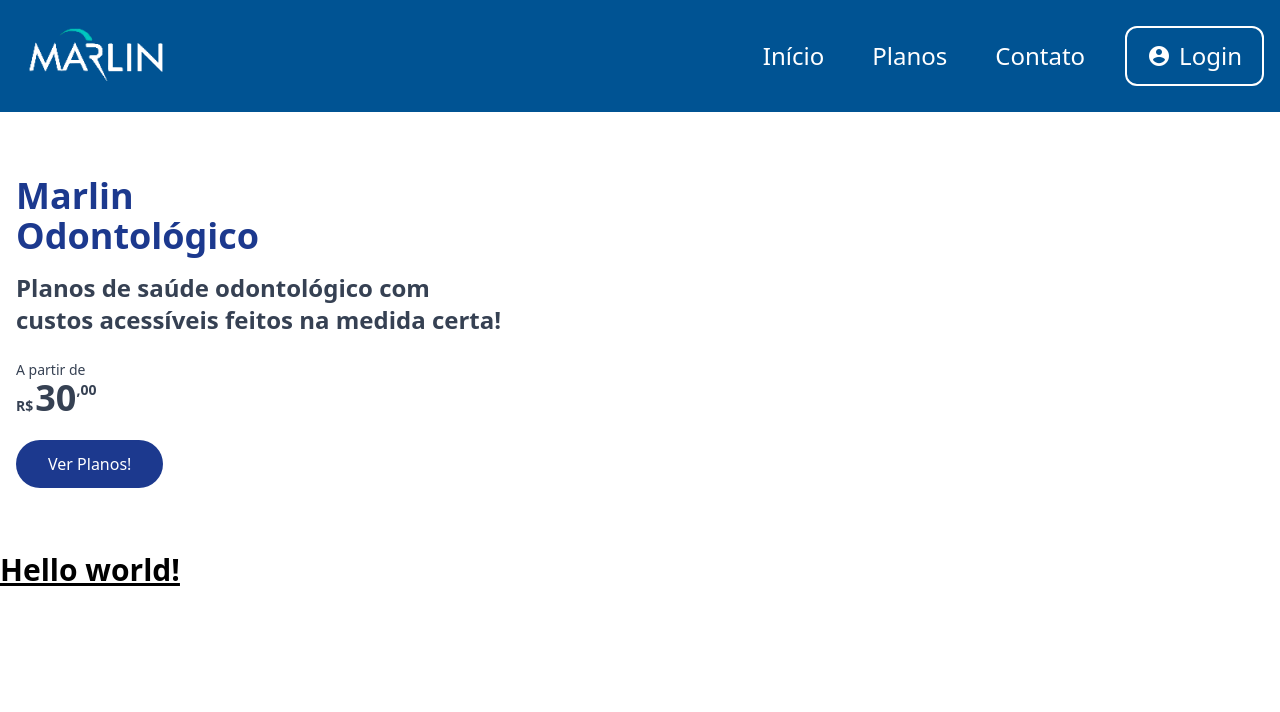
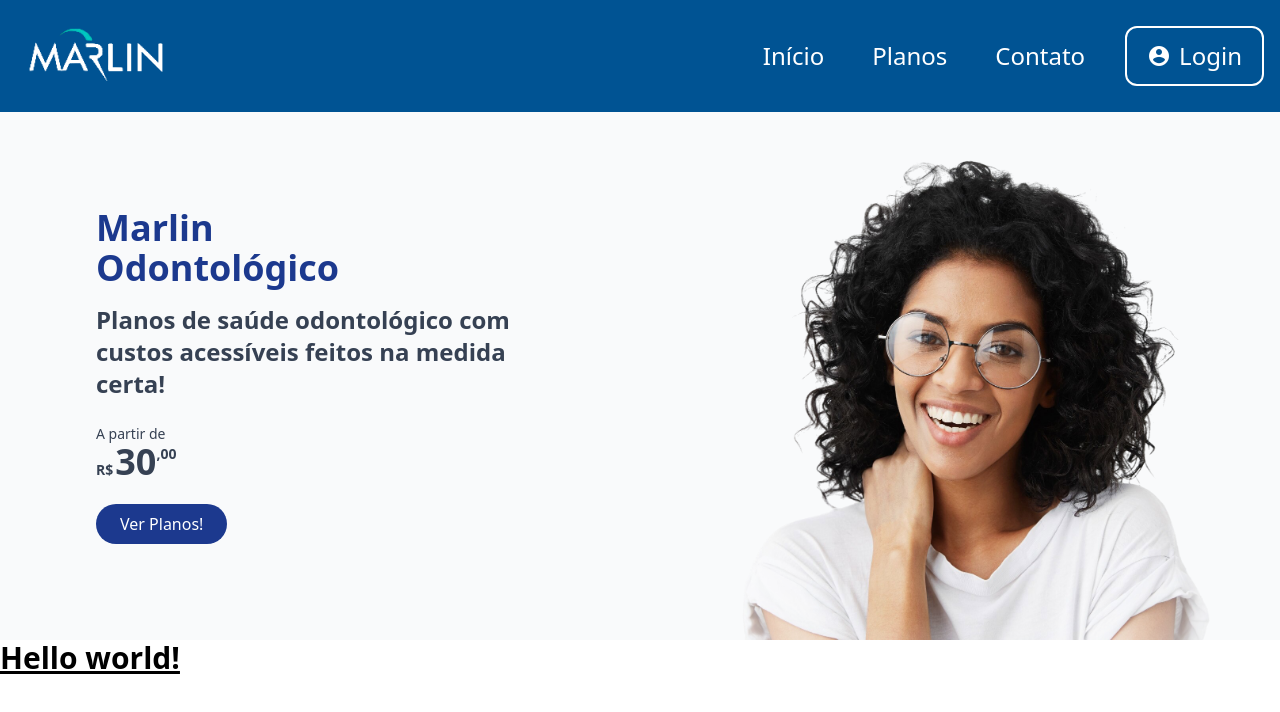
Before and after one commit to fabiords07/plano-odontologico, an Angular app: page / in a window 1280 px wide. Shown: the top 712 px of the page. Built offline with nearby package versions, Linux system fonts and the light colour scheme.

Commit message:
feat - hero completely functional

```diff
--- a/src/app/components/hero/hero.component.html
+++ b/src/app/components/hero/hero.component.html
@@ -1,13 +1,15 @@
-<section class="bg-odont-light py-16">
-  <div class="container mx-auto px-4">
-    <h1 class="text-4xl font-semibold text-blue-900 mb-4">
+<section class="bg-gray-50 py-12 md:py-0">
+  <div class="container mx-auto grid md:grid-cols-2 items-stretch gap-8 h-full">
+
+    <!-- Conteúdo de texto -->
+    <div class="flex flex-col justify-center px-6 py-12 md:p-24">
+      <h1 class="text-3xl md:text-4xl font-semibold text-blue-900 mb-4">
         <span class="block">Marlin</span>
         <span class="block">Odontológico</span>
       </h1>
 
-    <p class="text-2xl text-gray-700 font-semibold">
-      <span class="block">Planos de saúde odontológico com</span>
-      <span class="block">custos acessíveis feitos na medida certa!</span>
+      <p class="text-lg md:text-xl lg:text-2xl text-gray-700 font-semibold">
+        <span class="block">Planos de saúde odontológico com custos acessíveis feitos na medida certa!</span>
       </p>
 
       <div class="my-6 flex flex-col font-semibold">
@@ -19,8 +21,19 @@
         </div>
       </div>
 
-    <button class="bg-blue-900 text-white px-8 py-3 rounded-3xl font-medium hover:bg-blue-800 transition">
+      <a href="#" class="bg-blue-900 text-white px-6 py-2 rounded-3xl font-medium hover:bg-blue-800 transition w-fit">
         Ver Planos!
-    </button>
+      </a>
+    </div>
+
+    <!-- Imagem -->
+    <div class="hidden md:flex justify-center items-center h-full">
+      <img src="assets/images/smile.png"
+           alt="Marlin Odontológico"
+           class="h-full w-auto object-contain md:object-cover"
+           style="mask-image: radial-gradient(circle at center, black 60%, transparent 100%);
+           -webkit-mask-image: radial-gradient(circle at center, black 60%, transparent 100%);"
+      >
+    </div>
   </div>
 </section>
```
Also changed, not shown: src/assets/images/smile.png (added). Lines whose indentation alone changed are shown as unchanged.
